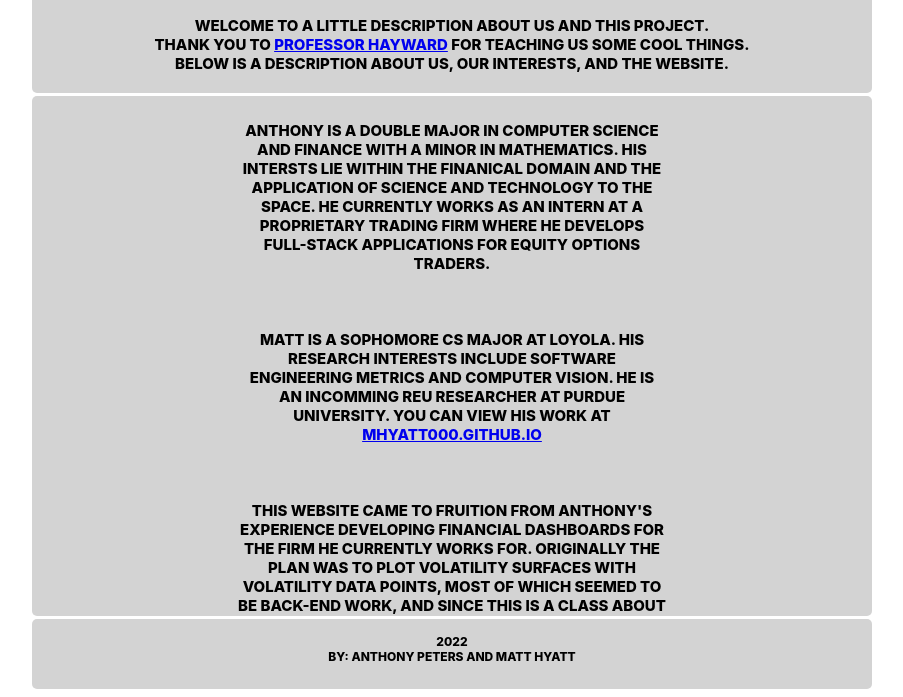
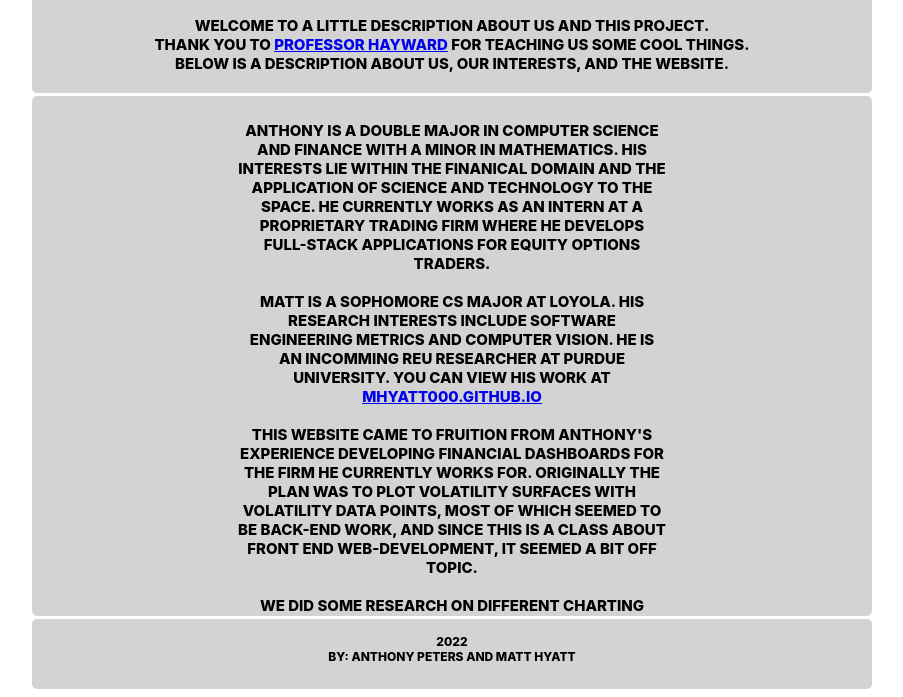
Before and after one commit to mhyatt000/comp324, a plain HTML site: page about.html in a window 1280 px wide. Shown: the part 103-800 px from the top of the page, without its empty margins (188-1091 px from the left). Drawn offline with Linux system fonts and the light colour scheme.

Commit message:
Spelling mistakes

```diff
--- a/about.html
+++ b/about.html
@@ -27,12 +27,12 @@
                 <p style="text-align:center; padding-left: 200px; padding-right: 200px;">
 
                     Anthony is a double major in Computer Science and Finance with a minor in Mathematics.
-                    His intersts lie within the finanical domain and the application of science and technology to the space.
+                    His interests lie within the finanical domain and the application of science and technology to the space.
                     He currently works as an intern at a proprietary trading firm where he develops full-stack applications for equity options traders.
-                    <br><br><br><br>
+                    <br><br>
                     Matt is a sophomore CS major at Loyola.  His research interests include software engineering metrics and computer vision.  He is an incomming REU researcher at Purdue University.
                     You can view his work at <a href="https://mhyatt000.github.io">mhyatt000.github.io</a>
-                    <br><br><br><br>
+                    <br><br>
                     This website came to fruition from Anthony's experience developing financial dashboards for the firm he currently works for.
                     Originally the plan was to plot volatility surfaces with volatility data points, most of which seemed to be back-end work, and since this is a class about front end web-development, it seemed a bit off topic.
                     <br><br>
```
